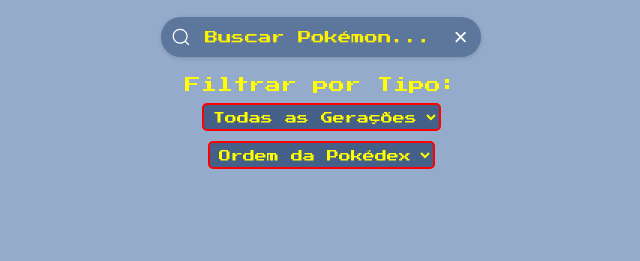
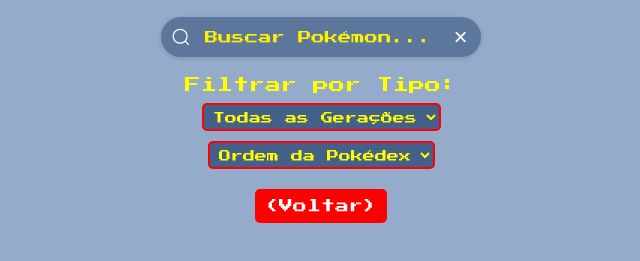
Before and after one commit to EnricoPieroCosta/ProjetoPokemonAsync, a plain HTML site: page pokedex/index.html in a window 1280 px wide. Shown: the part 53-314 px from the top of the page, without its empty margins (319-959 px from the left). Drawn offline with Linux system fonts and the light colour scheme; no server answers.

Commit message:
[feat]: botoes de voltar

```diff
--- a/advinhar/advinhar.css
+++ b/advinhar/advinhar.css
@@ -93,3 +93,18 @@
     align-items: center;
     display:flex
 }
+
+button {
+  font-family: 'Press Start 2P', Arial, sans-serif;
+  flex: 1;
+  max-width: 180px;
+  max-height: 100px;
+  height: fit-content;
+  padding: 10px;
+  background-color: red;
+  color: white;
+  border: none;
+  font-size: 14px;
+  cursor: pointer;
+  border-radius: 5px;
+  text-align: center;}
--- a/pokedex/index.html
+++ b/pokedex/index.html
@@ -58,5 +58,8 @@
     <div class="pokemon-container" id="pokemon-container"></div>
 
     <script src="script.js"></script>
+
+    <a href="../index.html"><button>(Voltar)</button></a>
+
 </body>
 </html>
--- a/pokedex/styles.css
+++ b/pokedex/styles.css
@@ -257,3 +257,18 @@
     background-color: yellow;
     color: black;
 }
+
+button {
+  font-family: 'Press Start 2P', Arial, sans-serif;
+  flex: 1;
+  max-width: 180px;
+  max-height: 100px;
+  height: fit-content;
+  padding: 10px;
+  background-color: red;
+  color: white;
+  border: none;
+  font-size: 14px;
+  cursor: pointer;
+  border-radius: 5px;
+  text-align: center;}
```
Also changed, not shown: advinhar/advinhar.html (+2 -0 lines), index.html (line endings or trailing spaces).
